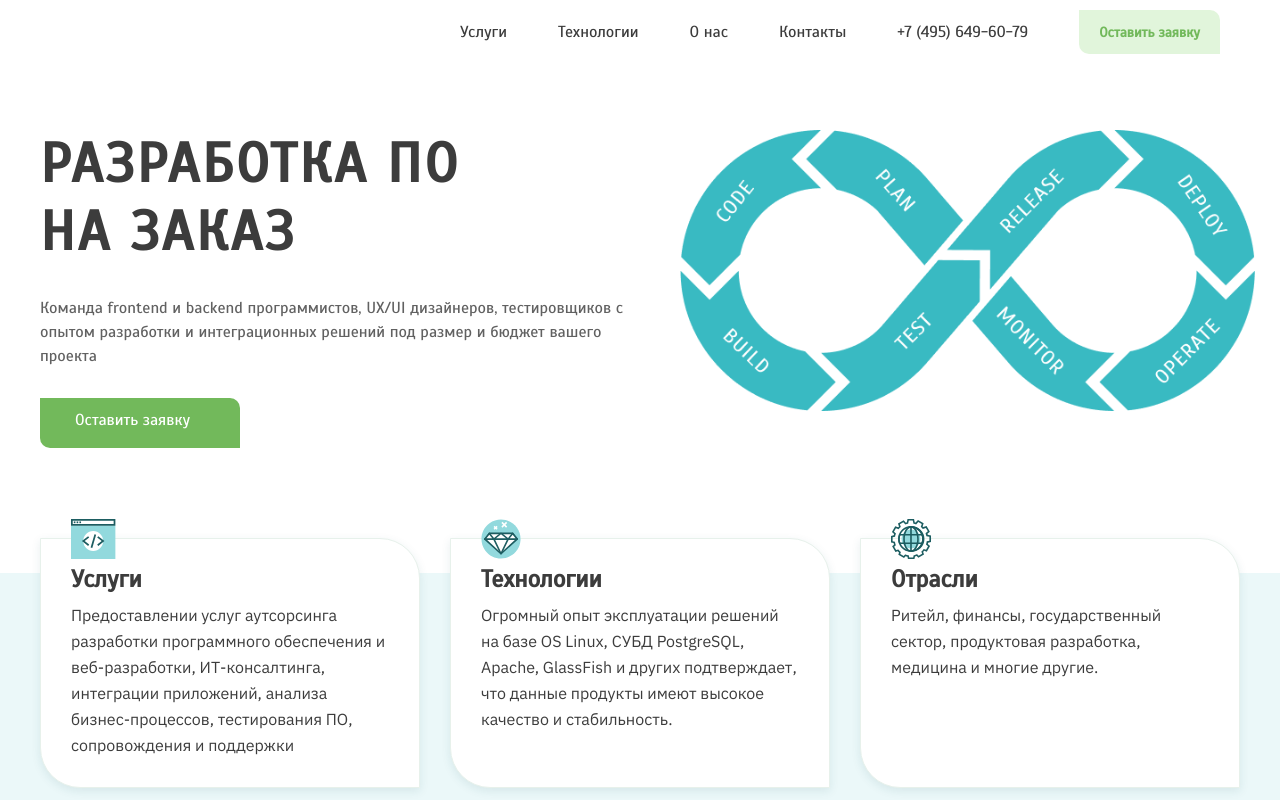
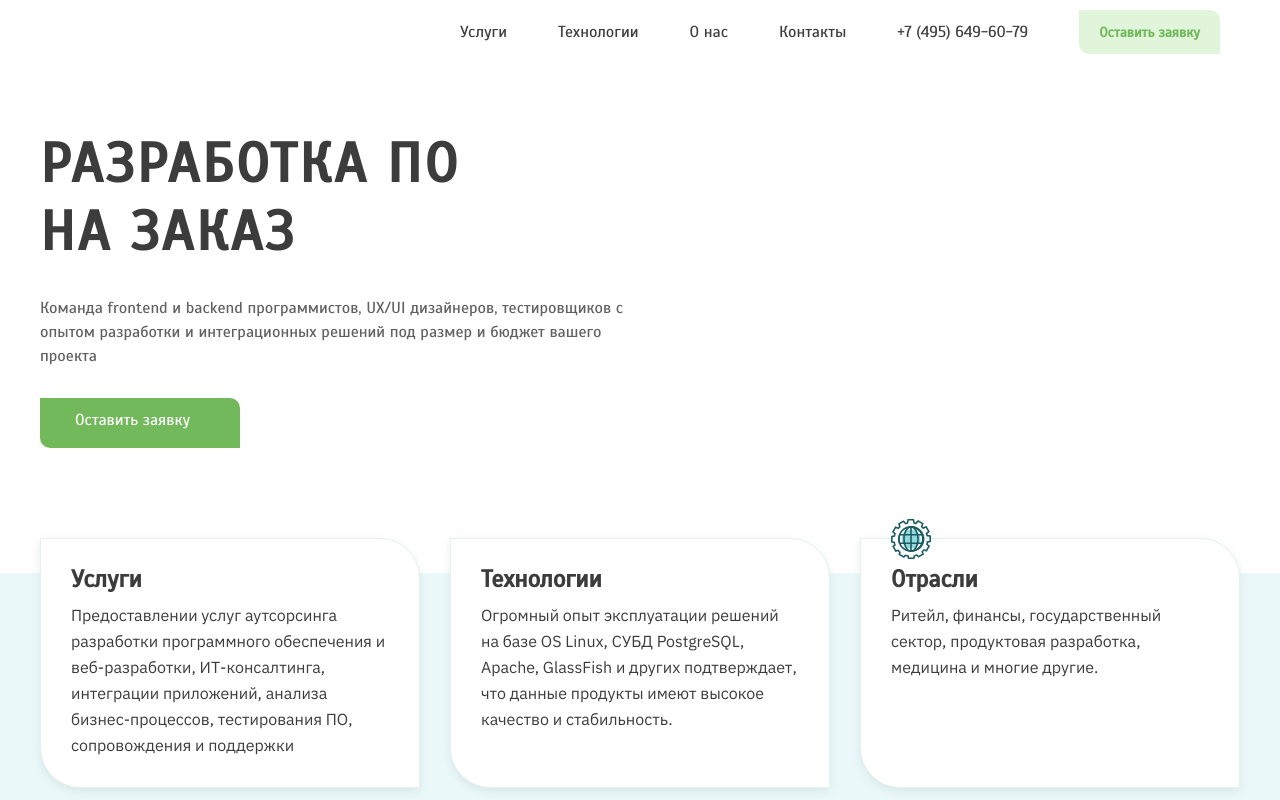
Before and after one commit to under4rest/VROTEBAL, a plain HTML site: page index.html in a window 1280 px wide. Shown: the top 800 px of the page. Drawn offline with nearby package versions, Linux system fonts and the light colour scheme.

Commit message:
remove some images

```diff
--- a/index.html
+++ b/index.html
@@ -81,7 +81,7 @@
                     <a class="btnmain" href="#request" type="button">Оставить заявку</a>
                   </div>
                   <div class="col-lg-0 col-xl-6 col_img">
-                      <img src="./img/main-bg.png" alt="Наглядный план разработки">
+                      <!-- <img src="./img/main-bg.png" alt="Наглядный план разработки"> -->
                   </div>
               </div>
           </section>
@@ -90,14 +90,14 @@
                   <div class="row services-items">
                       <div class="col-lg-4 col-md-12 col-xs-12 col-sm-12">
                           <div class="services-item">
-                            <img src="./img/code.svg" alt="Услуги">
+                            <!-- <img src="./img/code.svg" alt="Услуги"> -->
                             <h3>Услуги</h3>
                             <p>Предоставлении услуг аутсорсинга разработки программного обеспечения и веб-разработки, ИТ-консалтинга, интеграции приложений, анализа бизнес-процессов, тестирования ПО, сопровождения и поддержки</p>
                           </div>
                         </div>
                         <div class="col-lg-4 col-md-12 col-xs-12 col-sm-12">
                             <div class="services-item">
-                                <img src="./img/tecgnology.svg" alt="Технологии">
+                                <!-- <img src="./img/tecgnology.svg" alt="Технологии"> -->
                                 <h3>Технологии</h3>
                                 <p>Огромный опыт эксплуатации решений на базе OS Linux, СУБД PostgreSQL, Apache, GlassFish и других подтверждает, что данные продукты имеют высокое качество и стабильность.</p>
                             </div>
```
